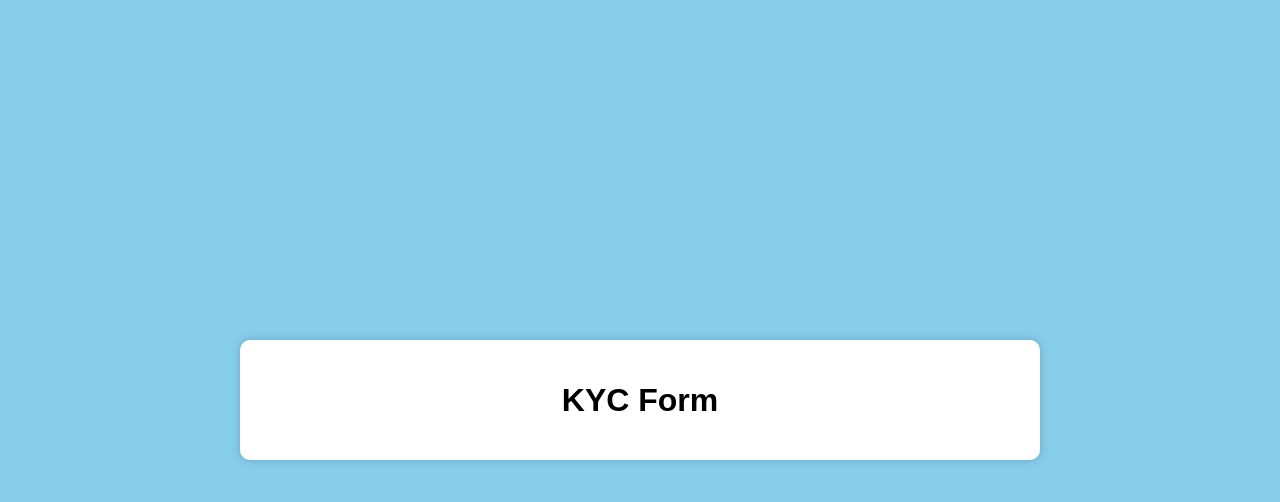
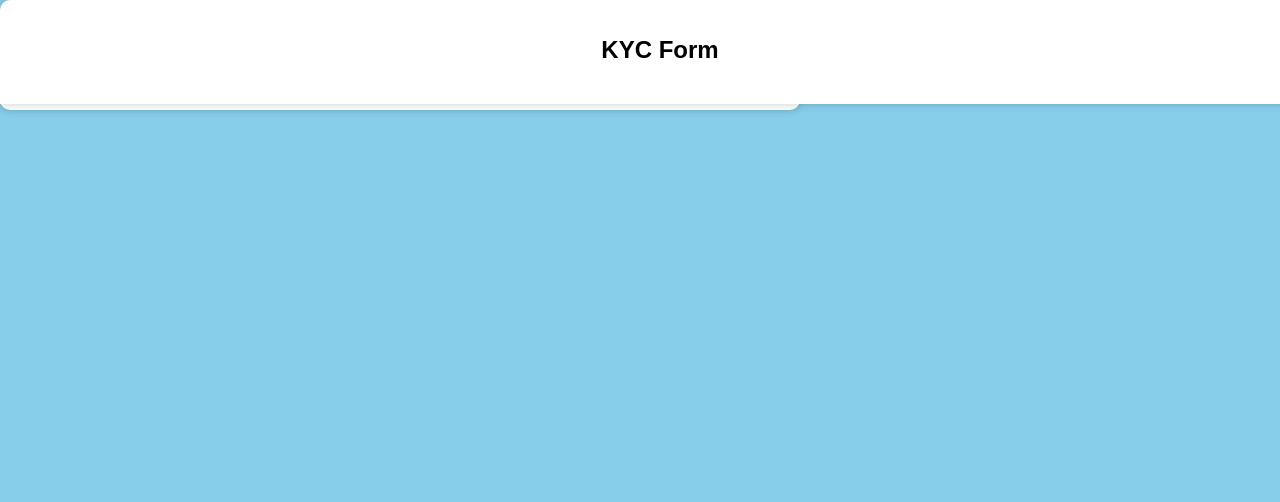
Before and after one commit to ayoapp296/fc, a plain HTML site: page index.html in a window 1280 px wide. Drawn offline with Linux system fonts and the light colour scheme.

Commit message:
index.html

```diff
--- a/index.html
+++ b/index.html
@@ -10,24 +10,35 @@
             font-family: Arial, sans-serif;
             margin: 0;
             padding: 0;
-            display: flex;
-            justify-content: center;
-            align-items: center;
-            height: 100vh;
+        }
+
+        .header {
+            background-color: white;
+            padding: 20px;
+            border-radius: 10px 10px 0 0;
+            box-shadow: 0 0 10px rgba(0, 0, 0, 0.2);
+            position: fixed;
+            top: 0;
+            left: 0;
+            width: 100%;
+            z-index: 1;
         }
 
         .container {
             background-color: white;
             padding: 20px;
-            border-radius: 10px;
+            border-radius: 0 0 10px 10px;
             box-shadow: 0 0 10px rgba(0, 0, 0, 0.2);
             max-width: 800px; /* Increased width */
             width: 100%;
+            margin-top: 70px; /* Adjust top margin for spacing */
             box-sizing: border-box;
         }
 
         h1 {
             text-align: center;
+            font-size: 24px; /* Increased font size */
+            margin-bottom: 20px; /* Increased spacing */
         }
 
         label, input, select {
@@ -52,14 +63,16 @@
             border: none;
             border-radius: 5px;
             cursor: pointer;
-            font-size: 18px;
+            font-size: 18px; /* Increased font size */
             margin-top: 10px;
         }
     </style>
 </head>
 <body>
+    <div class="header">
+        <h1>KYC Form</h1>
+    </div>
     <div class="container">
-        <h1>KYC Form</h1>
         <form action="#" method="post">
             <!-- ... (Rest of the form remains unchanged) -->
         </form>
```
